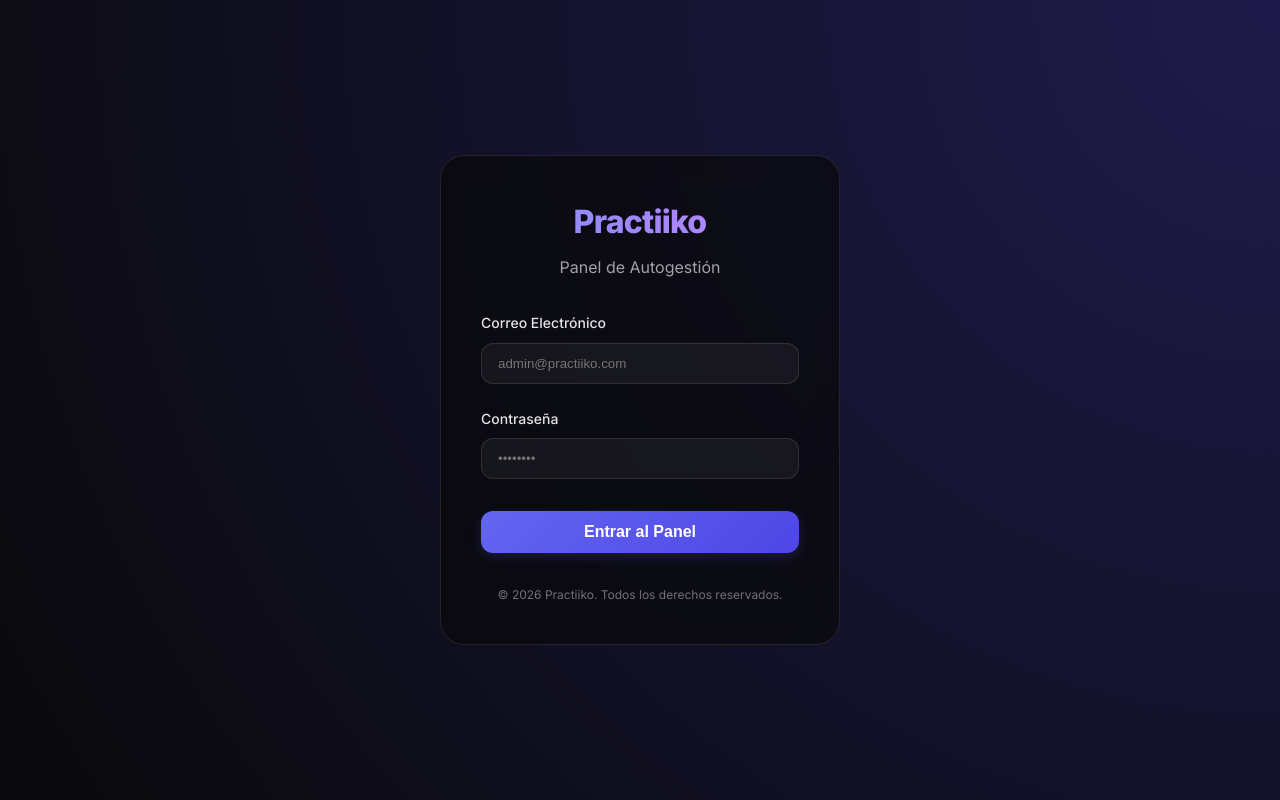
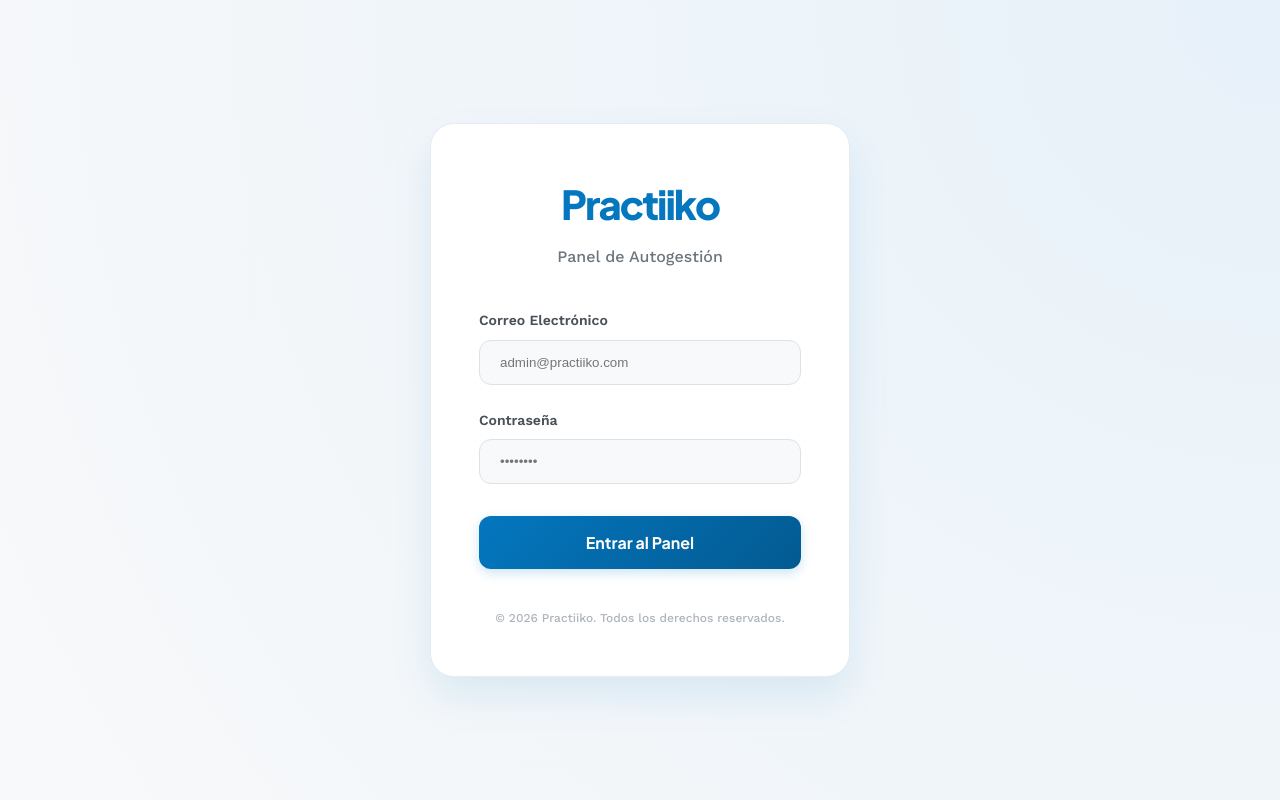
Before and after one commit to adrielssystems/practtiko_app, a Next.js app: page /login in a window 1280 px wide. Built offline with nearby package versions, Linux system fonts and the light colour scheme; no server answers.

Commit message:
feat: implement authentication login page, main dashboard view, and image upload component

```diff
--- a/src/app/globals.css
+++ b/src/app/globals.css
@@ -1,37 +1,36 @@
 :root {
-  /* Colors - Premium Indigo Palette for App/Dashboard */
-  --background: #09090b;
-  --foreground: #fafafa;
+  /* Official Practiiko Color Palette */
+  --primary: #0477BF;
+  --primary-rgb: 4, 119, 191;
+  --secondary: #F28705;
+  --secondary-rgb: 242, 135, 5;
 
-  --card: #0c0c0e;
-  --card-foreground: #fafafa;
+  --background: #f8f9fa;
+  --foreground: #181c21;
 
-  --popover: #09090b;
-  --popover-foreground: #fafafa;
+  --card: #ffffff;
+  --card-foreground: #181c21;
 
-  --primary: #6366f1;
-  --primary-foreground: #ffffff;
+  --popover: #ffffff;
+  --popover-foreground: #181c21;
 
-  --secondary: #18181b;
-  --secondary-foreground: #fafafa;
+  --muted: #f1f3f5;
+  --muted-foreground: #6c757d;
 
-  --muted: #18181b;
-  --muted-foreground: #a1a1aa;
-
-  --accent: #6366f1;
-  --accent-foreground: #fafafa;
+  --accent: #f8f9fa;
+  --accent-foreground: #181c21;
 
   --destructive: #ef4444;
-  --destructive-foreground: #fafafa;
+  --destructive-foreground: #ffffff;
 
-  --border: rgba(255, 255, 255, 0.08);
-  --input: rgba(255, 255, 255, 0.05);
-  --ring: #6366f1;
+  --border: #e9ecef;
+  --input: #ffffff;
+  --ring: #0477BF;
 
   --radius: 0.75rem;
 
   /* Gradients */
-  --gradient-primary: linear-gradient(135deg, #6366f1 0%, #4f46e5 100%);
+  --gradient-primary: linear-gradient(135deg, #0477BF 0%, #035a91 100%);
   --gradient-surface: linear-gradient(180deg, rgba(255, 255, 255, 0.03) 0%, rgba(255, 255, 255, 0) 100%);
 }
 
@@ -44,10 +43,14 @@
 body {
   background-color: var(--background);
   color: var(--foreground);
-  font-family: var(--font-inter), system-ui, sans-serif;
+  font-family: var(--font-work-sans), system-ui, sans-serif;
   -webkit-font-smoothing: antialiased;
   -moz-osx-font-smoothing: grayscale;
   line-height: 1.6;
+}
+
+h1, h2, h3, h4, h5, h6 {
+  font-family: var(--font-plus-jakarta), sans-serif;
 }
 
 .dashboard-layout {
@@ -57,7 +60,7 @@ body {
 }
 
 .sidebar {
-  background: #0c0c0e;
+  background: #ffffff;
   border-right: 1px solid var(--border);
   padding: 2rem 1.5rem;
   display: flex;
@@ -69,9 +72,8 @@ body {
   font-weight: 800;
   letter-spacing: -0.05em;
   margin-bottom: 3rem;
-  background: linear-gradient(to right, #818cf8, #c084fc);
-  -webkit-background-clip: text;
-  -webkit-text-fill-color: transparent;
+  color: var(--primary);
+  font-family: var(--font-plus-jakarta), sans-serif;
 }
 
 .nav-link {
@@ -79,41 +81,41 @@ body {
   align-items: center;
   gap: 0.75rem;
   padding: 0.75rem 1rem;
-  color: var(--muted-foreground);
+  color: #6c757d;
   text-decoration: none;
   border-radius: var(--radius);
   transition: all 0.2s;
-  font-weight: 500;
+  font-weight: 600;
+  font-size: 0.875rem;
 }
 
 .nav-link:hover {
-  background: rgba(255, 255, 255, 0.05);
-  color: white;
+  background: #f8f9fa;
+  color: var(--primary);
 }
 
 .nav-link.active {
-  background: rgba(99, 102, 241, 0.1);
+  background: rgba(4, 119, 191, 0.08);
   color: var(--primary);
 }
 
 .main-content {
   padding: 2.5rem;
   overflow-y: auto;
-  background: radial-gradient(circle at top left, rgba(99, 102, 241, 0.03), transparent 40%);
+  background: #f8f9fa;
 }
 
 /* UI Elements */
 .glass {
-  background: rgba(255, 255, 255, 0.03);
-  backdrop-filter: blur(12px);
-  -webkit-backdrop-filter: blur(12px);
+  background: #ffffff;
   border: 1px solid var(--border);
+  box-shadow: 0 1px 3px rgba(0,0,0,0.05);
 }
 
 .card {
   padding: 1.5rem;
   border-radius: var(--radius);
-  background: var(--card);
+  background: #ffffff;
   border: 1px solid var(--border);
 }
 
@@ -122,59 +124,60 @@ body {
   color: white;
   padding: 0.75rem 1.5rem;
   border-radius: var(--radius);
-  font-weight: 600;
+  font-weight: 700;
   border: none;
   cursor: pointer;
   transition: all 0.2s;
-  box-shadow: 0 4px 12px rgba(99, 102, 241, 0.2);
+  box-shadow: 0 4px 12px rgba(4, 119, 191, 0.2);
+  font-family: var(--font-plus-jakarta), sans-serif;
 }
 
 .btn-primary:hover {
-  opacity: 0.9;
+  opacity: 0.95;
   transform: translateY(-1px);
-  box-shadow: 0 6px 16px rgba(99, 102, 241, 0.3);
+  box-shadow: 0 6px 16px rgba(4, 119, 191, 0.3);
 }
 
 .badge {
   padding: 0.25rem 0.75rem;
   border-radius: 1rem;
   font-size: 0.75rem;
-  font-weight: 600;
+  font-weight: 700;
   text-transform: uppercase;
 }
 
 .badge-success {
   background: rgba(34, 197, 94, 0.1);
-  color: #4ade80;
+  color: #22c55e;
 }
 
 /* Form Styles */
 .input-field {
   width: 100%;
   padding: 0.75rem 1rem;
-  background: var(--input);
-  border: 1px solid var(--border);
+  background: #ffffff;
+  border: 1px solid #dee2e6;
   border-radius: var(--radius);
-  color: white;
+  color: var(--foreground);
   outline: none;
   transition: all 0.2s;
 }
 
 .input-field:focus {
   border-color: var(--primary);
-  box-shadow: 0 0 0 2px rgba(99, 102, 241, 0.2);
+  box-shadow: 0 0 0 3px rgba(4, 119, 191, 0.1);
 }
 
 .table-row:hover {
-  background: rgba(255, 255, 255, 0.02);
+  background: #f8f9fa;
 }
 
 .category-card {
-  transition: all 0.2s;
+  transition: all 0.3s ease;
 }
 
 .category-card:hover {
   transform: translateY(-4px);
   border-color: var(--primary);
-  box-shadow: 0 12px 24px rgba(99, 102, 241, 0.1);
+  box-shadow: 0 12px 30px rgba(4, 119, 191, 0.1);
 }
--- a/src/app/layout.js
+++ b/src/app/layout.js
@@ -1,10 +1,15 @@
-import { Inter } from "next/font/google";
+import { Plus_Jakarta_Sans, Work_Sans } from "next/font/google";
 import "./globals.css";
 import { Providers } from "@/components/Providers";
 import LayoutShell from "@/components/LayoutShell";
 
-const inter = Inter({
-  variable: "--font-inter",
+const plusJakartaSans = Plus_Jakarta_Sans({
+  variable: "--font-plus-jakarta",
+  subsets: ["latin"],
+});
+
+const workSans = Work_Sans({
+  variable: "--font-work-sans",
   subsets: ["latin"],
 });
 
@@ -15,7 +20,7 @@ export const metadata = {
 
 export default function RootLayout({ children }) {
   return (
-    <html lang="es" className={`${inter.variable}`}>
+    <html lang="es" className={`${plusJakartaSans.variable} ${workSans.variable}`}>
       <body>
         <Providers>
           <LayoutShell>
--- a/src/app/login/page.js
+++ b/src/app/login/page.js
@@ -87,40 +87,36 @@ export default function LoginPage() {
           align-items: center;
           justify-content: center;
           min-height: 100vh;
-          background: radial-gradient(circle at top right, #1e1b4b, #09090b);
+          background: radial-gradient(circle at top right, #e7f1f9, #f8f9fa);
         }
 
         .login-card {
           width: 100%;
-          max-width: 400px;
-          padding: 2.5rem;
+          max-width: 420px;
+          padding: 3rem;
           border-radius: 1.5rem;
-          border: 1px solid rgba(255, 255, 255, 0.1);
-        }
-
-        .glass {
-          background: rgba(9, 9, 11, 0.7);
-          backdrop-filter: blur(12px);
-          -webkit-backdrop-filter: blur(12px);
+          background: #ffffff;
+          box-shadow: 0 20px 40px rgba(4, 119, 191, 0.1);
+          border: 1px solid #e9ecef;
         }
 
         .login-header {
           text-align: center;
-          margin-bottom: 2rem;
+          margin-bottom: 2.5rem;
         }
 
         .login-header h1 {
-          font-size: 2rem;
+          font-family: var(--font-plus-jakarta), sans-serif;
+          font-size: 2.5rem;
           font-weight: 800;
-          letter-spacing: -0.025em;
-          background: linear-gradient(to right, #818cf8, #c084fc);
-          -webkit-background-clip: text;
-          -webkit-text-fill-color: transparent;
+          letter-spacing: -0.05em;
+          color: var(--primary);
         }
 
         .login-header p {
-          color: #a1a1aa;
+          color: #6c757d;
           margin-top: 0.5rem;
+          font-weight: 500;
         }
 
         .login-form {
@@ -137,53 +133,56 @@ export default function LoginPage() {
 
         .form-group label {
           font-size: 0.875rem;
-          font-weight: 500;
-          color: #e4e4e7;
+          font-weight: 600;
+          color: #495057;
         }
 
         .form-group input {
-          padding: 0.75rem 1rem;
-          background: rgba(255, 255, 255, 0.05);
-          border: 1px solid rgba(255, 255, 255, 0.1);
+          padding: 0.875rem 1.25rem;
+          background: #f8f9fa;
+          border: 1px solid #dee2e6;
           border-radius: 0.75rem;
-          color: white;
+          color: var(--foreground);
           outline: none;
           transition: all 0.2s;
         }
 
         .form-group input:focus {
-          border-color: #6366f1;
-          box-shadow: 0 0 0 2px rgba(99, 102, 241, 0.2);
+          border-color: var(--primary);
+          box-shadow: 0 0 0 4px rgba(4, 119, 191, 0.1);
+          background: #ffffff;
         }
 
         .error-message {
           padding: 0.75rem;
-          background: rgba(239, 68, 68, 0.1);
+          background: rgba(239, 68, 68, 0.05);
           border: 1px solid rgba(239, 68, 68, 0.2);
-          border-radius: 0.5rem;
-          color: #f87171;
+          border-radius: 0.75rem;
+          color: #dc3545;
           font-size: 0.875rem;
           text-align: center;
+          font-weight: 500;
         }
 
         .btn-primary {
           width: 100%;
-          padding: 0.75rem;
+          padding: 1rem;
           font-size: 1rem;
           margin-top: 0.5rem;
-          cursor: pointer;
+          font-weight: 700;
         }
 
         .btn-primary:disabled {
-          opacity: 0.5;
+          opacity: 0.7;
           cursor: not-allowed;
         }
 
         .login-footer {
-          margin-top: 2rem;
+          margin-top: 2.5rem;
           text-align: center;
           font-size: 0.75rem;
-          color: #71717a;
+          color: #adb5bd;
+          font-weight: 500;
         }
       `}</style>
     </div>
```
Also changed, not shown: gen_hash.js (added, +8 -0 lines), src/app/page.js (+4 -4 lines), src/components/Products/ImageUpload.js (+4 -4 lines).
